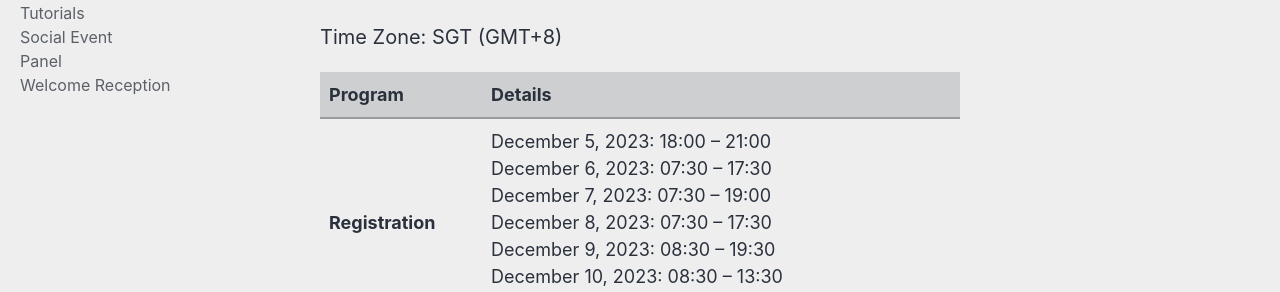
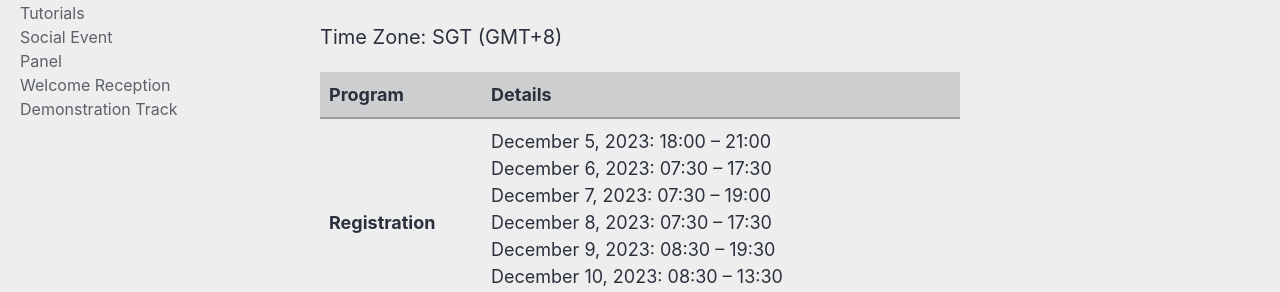
Before and after one commit to acl-org/emnlp-2023, a Jekyll site: the page built from _pages/program/program.md, in a window 1280 px wide. Shown: the part 192-484 px from the top of the page. Built offline with Jekyll 4.4.1, drawn with Linux system fonts in a browser that asks for light colours; cached includes are drawn as plain includes; nearby versions of some CDN libraries.

Commit message:
Update navigation.yml

```diff
--- a/_data/navigation.yml
+++ b/_data/navigation.yml
@@ -63,6 +63,11 @@ program:
         url: /program/panel/
       - title: "Welcome Reception"
         url: /program/reception/
+      - title: "Demonstration Track"
+        url: /program/demo/
+
+
+
 
 #       - title: "Careers in NLP"
 #         url: /program/careers_in_nlp/
```
